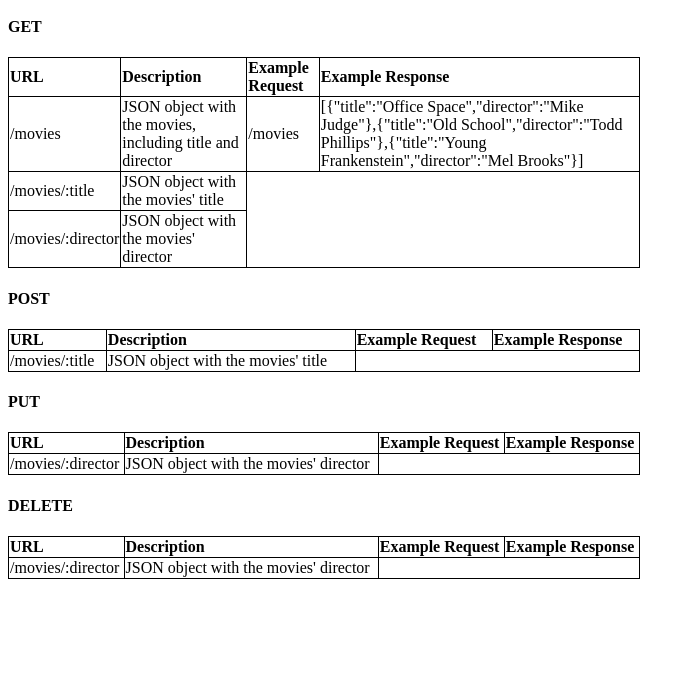
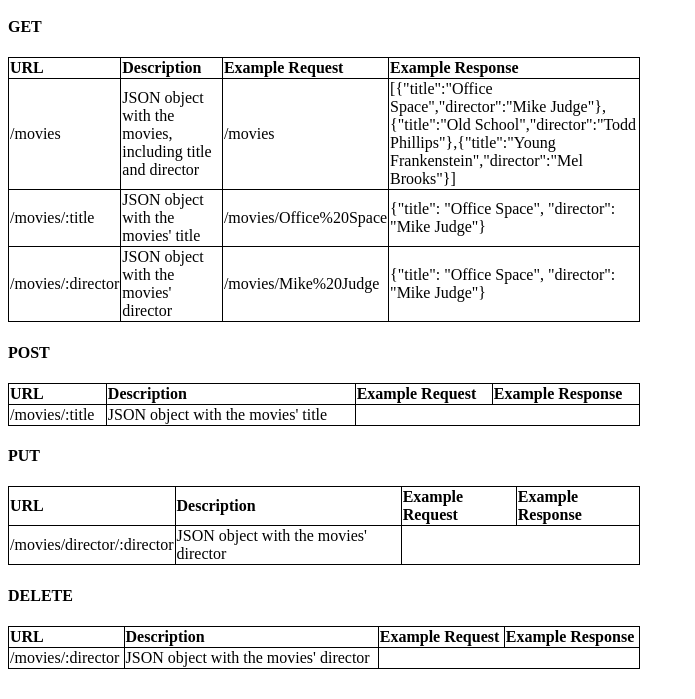
Before and after one commit to maxzakh/movie-api, a website: page public/documentation.html in a window 1280 px wide. Shown: the part 101-800 px from the top of the page, without its empty margins (0-695 px from the left). Drawn offline with Linux system fonts and the light colour scheme.

Commit message:
added to documentation, changed director path

```diff
--- a/index.js
+++ b/index.js
@@ -37,7 +37,7 @@ app.get("/movies/:title", (req, res) => {
       return movie.title === req.params.title
   }));
 });
-app.get("/movies/:director", (req, res) => {
+app.get("/movies/director/:director", (req, res) => {
     res.json(Movies.find((movie) => {
         return movie.director === req.params.director
     }));
--- a/public/documentation.html
+++ b/public/documentation.html
@@ -43,10 +43,14 @@
             <tr>
                 <td>/movies/:title</td>
                 <td>JSON object with the movies' title</td>
+                <td>/movies/Office%20Space</td>
+                <td>{"title": "Office Space", "director": "Mike Judge"}</td>
             </tr>
             <tr>
                 <td>/movies/:director</td>
                 <td>JSON object with the movies' director</td>
+                <td>/movies/Mike%20Judge</td>
+                <td>{"title": "Office Space", "director": "Mike Judge"}</td>
             </tr>
         </tbody>
     </table>
@@ -79,7 +83,7 @@
         </thead>
         <tbody>
             <tr>
-                <td>/movies/:director</td>
+                <td>/movies/director/:director</td>
                 <td>JSON object with the movies' director</td>
             </tr>
         </tbody>
```
